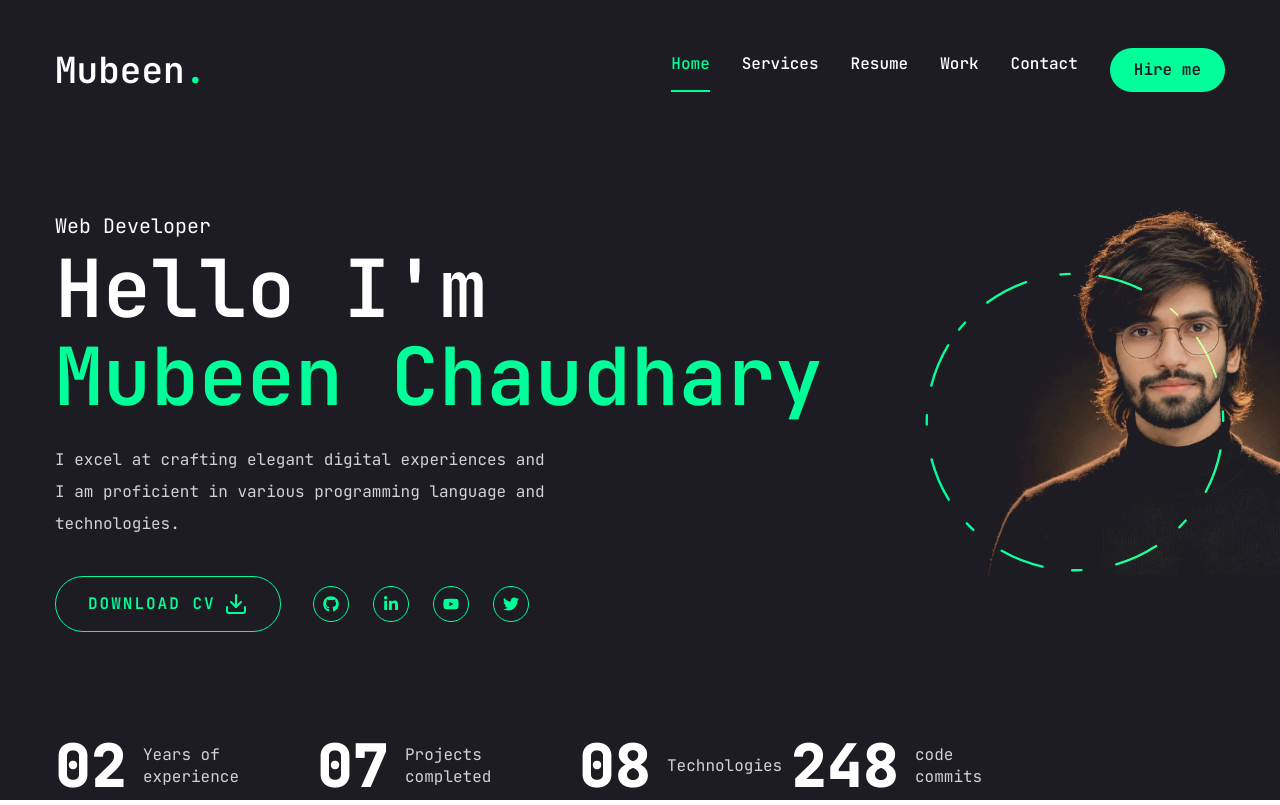
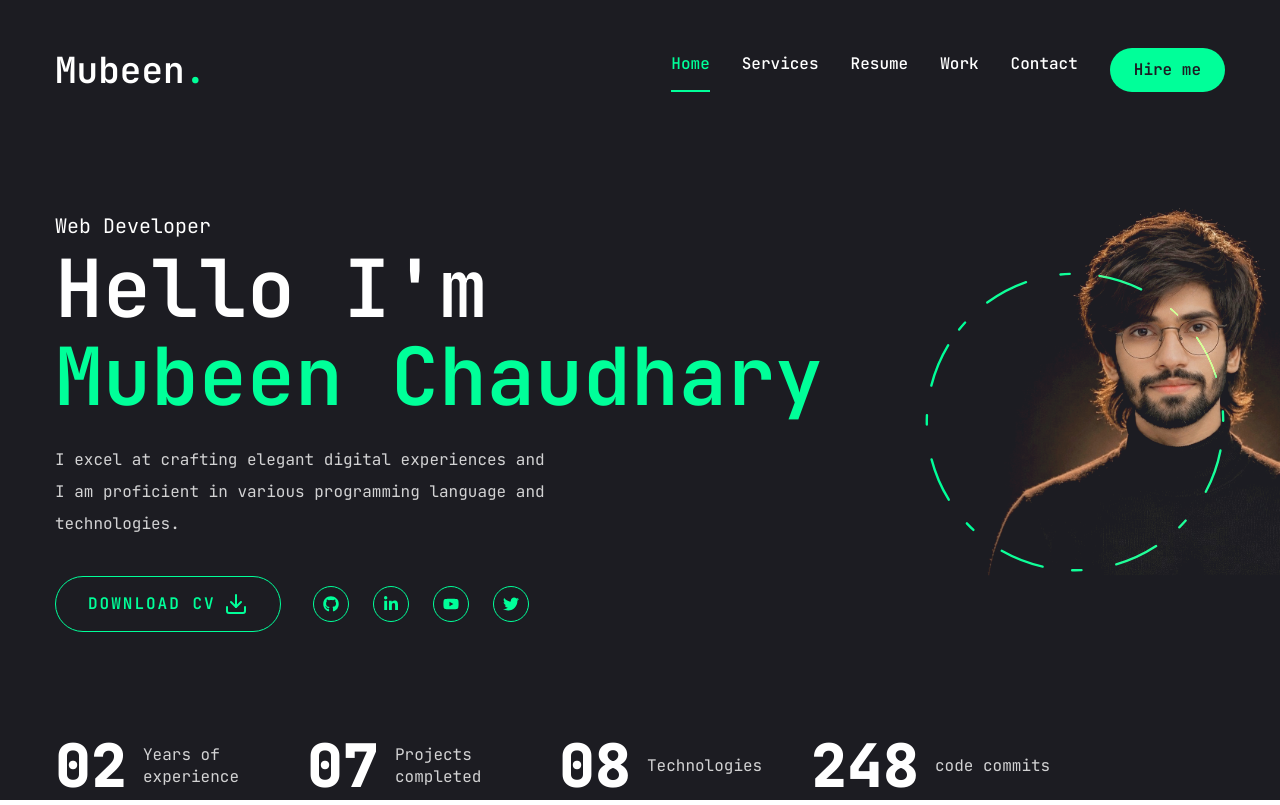
Before and after one commit to mubeench0303-ai/mubeen-portfolio, a Next.js app: page / in a window 1280 px wide. Shown: the top 805 px of the page. Built offline with nearby package versions, Linux system fonts and the light colour scheme.

Commit message:
Stats.jsx

```diff
--- a/src/components/Stats.jsx
+++ b/src/components/Stats.jsx
@@ -43,7 +43,7 @@ const Stats = () => {
                                 className="text-4xl xl:text-6xl font-extrabold"
                             />
                             <p
-                                className={`${item.text.length < 15 ? "max-w-[100px]" : "max-w-[150px]"} leading-snug text-white/80 `}
+                                className="w-[140px] leading-snug text-white/80"
                             >
                                 {item.text}
                             </p>
```
